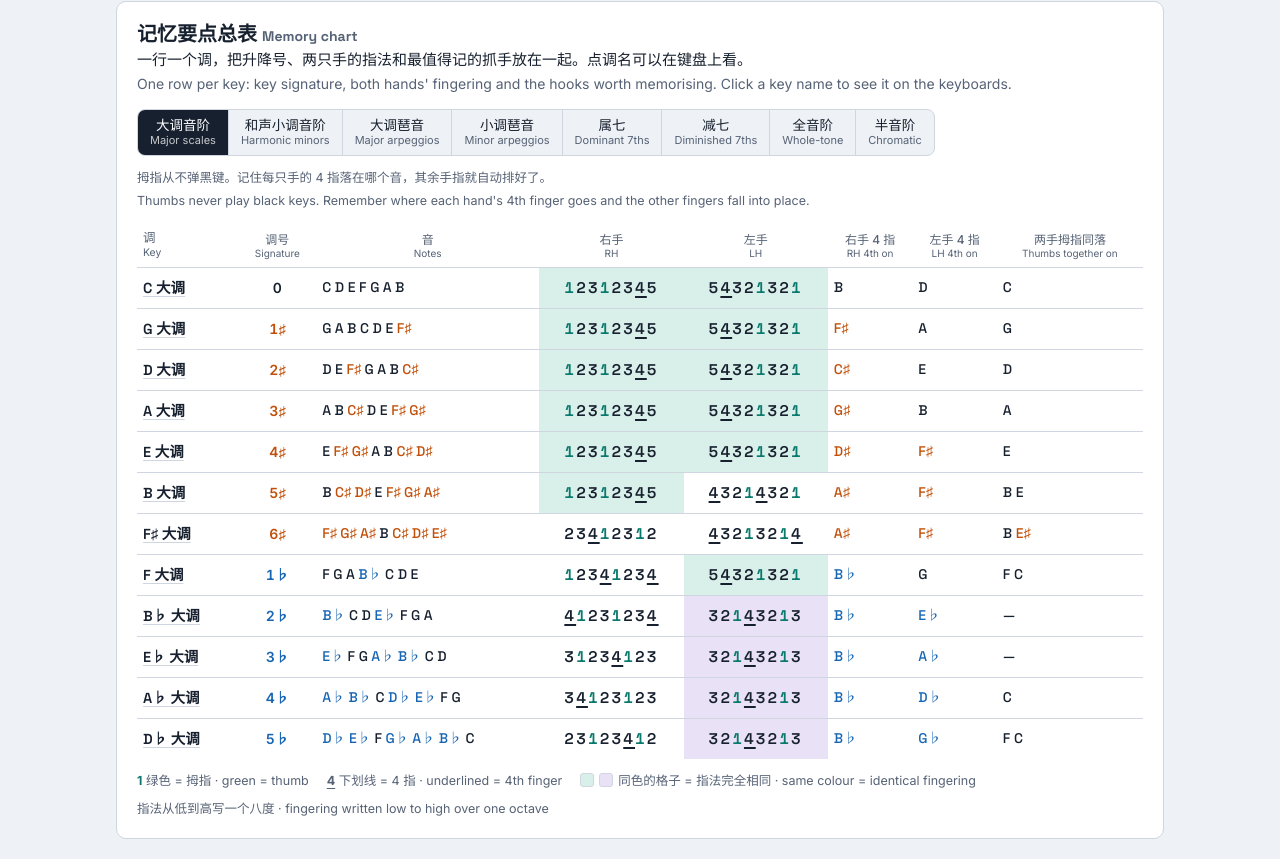
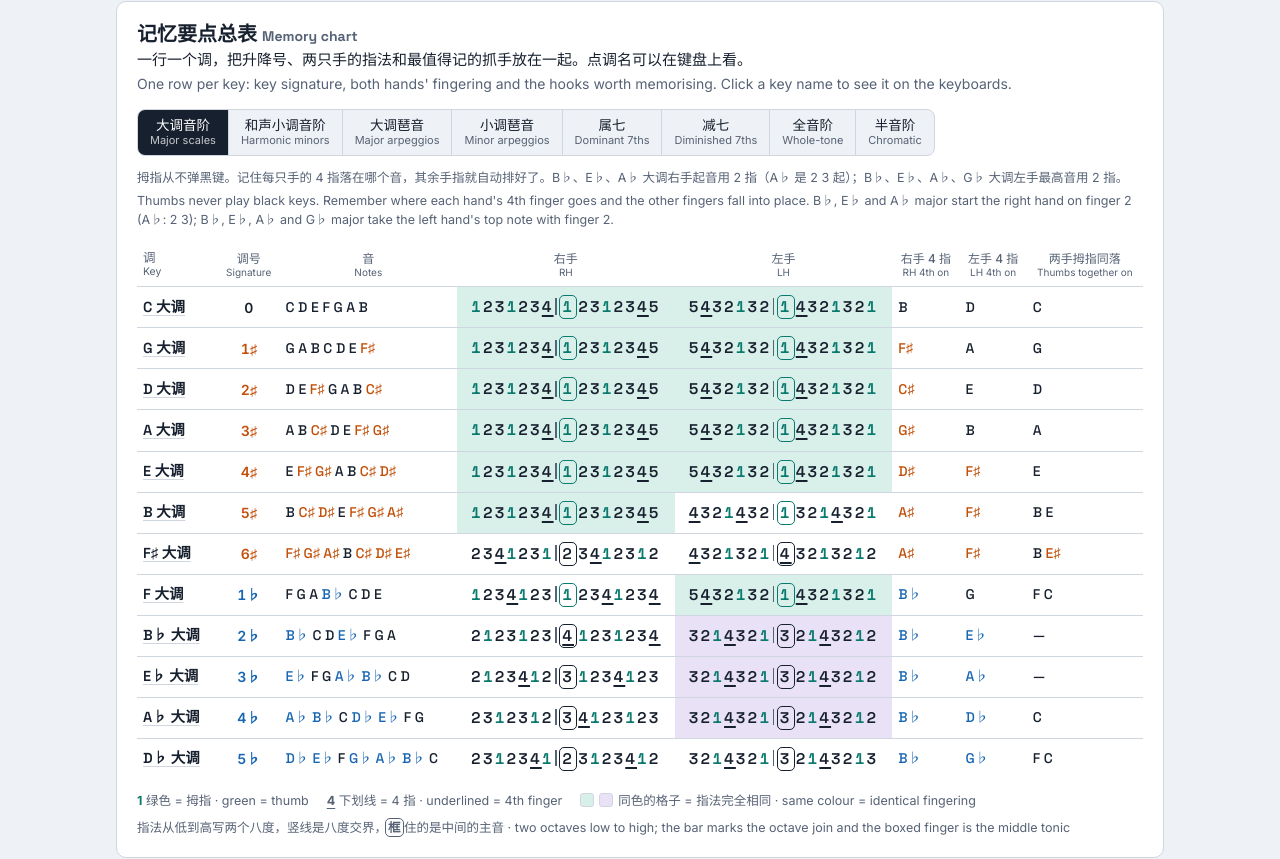
Before and after one commit to jieyi-jjy/abrsm-scales, a plain HTML site: page docs/index.html in a window 1280 px wide. Shown: the part 3926-4785 px from the top of the page. Drawn offline with Linux system fonts and the light colour scheme.

Commit message:
Fingering review: minors follow their tonic major; flat keys start RH on 2, LH top on 2; chart shows two octaves
- Every minor (natural, harmonic, melodic) uses the fingering of the major on the same tonic
- B-flat, E-flat major: RH starts on 2; A-flat major: RH starts 2 3; LH top note on 2 in B-flat, E-flat, A-flat, G-flat major
- Memory chart writes two octaves with the octave join marked

Co-Authored-By: Claude Opus 5.5 <noreply@anthropic.com>

```diff
--- a/docs/index.html
+++ b/docs/index.html
@@ -206,6 +206,9 @@ table.mem .mkey{font-family:var(--display);font-weight:600;font-size:14.5px;colo
 table.mem td.fs{font-family:var(--display);font-weight:600;font-size:15.5px;letter-spacing:.14em}
 table.mem td.fs .t{color:var(--thumb)}
 table.mem td.fs .f4{text-decoration:underline;text-underline-offset:3px;text-decoration-thickness:2px}
+table.mem td.fs{white-space:nowrap}
+table.mem td.fs .oct{display:inline-block;width:1.5px;height:1.05em;background:var(--muted);vertical-align:-.15em;margin:0 .3em 0 .1em}
+table.mem td.fs .mid,.midkey{outline:1.5px solid currentColor;outline-offset:1px;border-radius:3px;padding:0 1px;margin-right:.2em}
 table.mem td.g1{background:var(--g1)} table.mem td.g2{background:var(--g2)} table.mem td.g3{background:var(--g3)}
 table.mem td.mn{font-family:var(--display);font-weight:500;text-align:left}
 table.mem .s{color:var(--sharp)} table.mem .f{color:var(--flat)}
@@ -445,7 +448,7 @@ tbody tr:last-child td{border-bottom:none}
       <span><b style="color:var(--thumb)">1</b> 绿色 = 拇指 · green = thumb</span>
       <span><b style="text-decoration:underline;text-underline-offset:3px">4</b> 下划线 = 4 指 · underlined = 4th finger</span>
       <span><i class="sq" style="background:var(--g1);border:1px solid var(--line)"></i><i class="sq" style="background:var(--g2);border:1px solid var(--line)"></i>同色的格子 = 指法完全相同 · same colour = identical fingering</span>
-      <span>指法从低到高写一个八度 · fingering written low to high over one octave</span>
+      <span>指法从低到高写两个八度，竖线是八度交界，<b class="midkey">框</b>住的是中间的主音 · two octaves low to high; the bar marks the octave join and the boxed finger is the middle tonic</span>
     </div>
   </section>
 
@@ -555,20 +558,22 @@ const N12=[T('C'),T('C',1),T('D'),T('E',-1),T('E'),T('F'),T('F',1),T('G'),T('G',
 const STD={rh:[1,2,3,1,2,3,4],rhEnd:5,lh:[1,4,3,2,1,3,2],lhStart:5};
 const BTYPE={rh:[1,2,3,1,2,3,4],rhEnd:5,lh:[1,3,2,1,4,3,2],lhStart:4};
 const FTYPE={rh:[1,2,3,4,1,2,3],rhEnd:4,lh:[1,4,3,2,1,3,2],lhStart:5};
+// rhHead overrides the first notes of the lowest octave (A♭: 2 3, then the usual 1 2 3 1 2 3 4…).
+// Every minor scale (natural, harmonic, melodic) uses the fingering of the major on the same tonic.
 const MAJ_F={0:STD,7:STD,2:STD,9:STD,4:STD,11:BTYPE,5:FTYPE,
-  6:{rh:[2,3,4,1,2,3,1],lh:[4,3,2,1,3,2,1]},
+  6:{rh:[2,3,4,1,2,3,1],lh:[4,3,2,1,3,2,1],lhEnd:2},
   1:{rh:[2,3,1,2,3,4,1],lh:[3,2,1,4,3,2,1]},
-  8:{rh:[3,4,1,2,3,1,2],lh:[3,2,1,4,3,2,1]},
-  3:{rh:[3,1,2,3,4,1,2],lh:[3,2,1,4,3,2,1]},
-  10:{rh:[4,1,2,3,1,2,3],lh:[3,2,1,4,3,2,1]}};
-const MIN_F={9:STD,4:STD,2:STD,7:STD,0:STD,11:BTYPE,5:FTYPE,
-  6:{rh:[3,4,1,2,3,1,2],lh:[4,3,2,1,3,2,1]},
-  1:{rh:[3,4,1,2,3,1,2],lh:[3,2,1,4,3,2,1]},
-  8:{rh:[3,4,1,2,3,1,2],lh:[3,2,1,4,3,2,1]},
-  3:{rh:[3,1,2,3,4,1,2],lh:[2,1,4,3,2,1,3]},
-  10:{rh:[4,1,2,3,1,2,3],lh:[2,1,3,2,1,4,3]}};
-const MIN_OVR={natural:{8:{lh:[3,2,1,3,2,1,4]}},
-  melAsc:{6:{rh:[2,3,1,2,3,4,1]},1:{rh:[2,3,1,2,3,4,1]}}};
+  8:{rh:[3,4,1,2,3,1,2],rhStart:2,rhHead:[2,3],lh:[3,2,1,4,3,2,1],lhEnd:2},
+  3:{rh:[3,1,2,3,4,1,2],rhStart:2,lh:[3,2,1,4,3,2,1],lhEnd:2},
+  10:{rh:[4,1,2,3,1,2,3],rhStart:2,lh:[3,2,1,4,3,2,1],lhEnd:2}};
+// finger for note i (counted from the lowest note, 0..last) of a pattern laid out from its tonic
+function fAt(P,h,i,last){
+  const head=P[h+'Head'];
+  if(i===0&&P[h+'Start']) return P[h+'Start'];
+  if(head&&i<head.length) return head[i];
+  if(i===last&&P[h+'End']) return P[h+'End'];
+  return P[h][i%P.n];
+}
 // ---- root-position triad arpeggios
 const A_W1={rh:[1,2,3],rhEnd:5,lh:[1,4,2],lhStart:5};
 const A_W2={rh:[1,2,3],rhEnd:5,lh:[1,3,2],lhStart:5};
@@ -612,9 +617,8 @@ function scaleP(t,minor,form,dir){
   const pc=pcOf(t); let iv,f;
   if(!minor){iv=IV.major;f=MAJ_F[pc];}
   else{
-    const eff=form==='melodic'?(dir==='asc'?'melAsc':'natural'):form;
     iv=form==='melodic'?(dir==='asc'?IV.melodic:IV.natural):IV[form];
-    f=Object.assign({},MIN_F[pc],(MIN_OVR[eff]||{})[pc]||{});
+    f=MAJ_F[pc];
   }
   return Object.assign({n:7,pc,iv,sp:spell(t,iv)},f);
 }
@@ -693,7 +697,8 @@ function current(){
     const [a,b]=LL[hand], lo=Math.min(a,b), hi=Math.max(a,b), st=a<=b?1:-1, out=[];
     for(let k=a;;k+=st){
       const d=mod(k,P.n); let f=P[hand][d];
-      if(d===0){ if(k===lo&&P[hand+'Start'])f=P[hand+'Start']; if(k===hi&&P[hand+'End'])f=P[hand+'End']; }
+      if(mod(lo,P.n)===0) f=fAt(P,hand,k-lo,mod(hi,P.n)===0?hi-lo:-1);
+      else if(d===0&&k===hi&&P[hand+'End']) f=P[hand+'End'];
       out.push({k,d,midi:base+12*Math.floor(k/P.n)+P.iv[d],sp:P.sp[d],f});
       if(k===b)break;
     }
@@ -971,7 +976,7 @@ function drawTable(cur){
   const P=cur.P, n=P.n, K=S.kind, idx=[...Array(n+1).keys()];
   const form=K==='scale'?S.form:'harmonic';
   const raised=(S.minor&&n===7)?(form==='harmonic'?[6]:form==='melodic'&&S.dir==='asc'?[5,6]:[]):[];
-  const fin=(hand,i)=>i===0?(P[hand+'Start']||P[hand][0]):i===n?(P[hand+'End']||P[hand][0]):P[hand][i];
+  const fin=(hand,i)=>fAt(P,hand,i,n);
   let h='<thead><tr><th>第几个音 Step</th>'+idx.map(i=>`<th>${i+1}</th>`).join('')+'</tr></thead><tbody>';
   h+='<tr><td>音名 Note</td>'+idx.map(i=>{const s=P.sp[i%n]; return `<td class="nn ${cls(s.a)}">${nm(s)}${raised.includes(i)?'<sup>↑</sup>':''}</td>`;}).join('')+'</tr>';
   const row=(lab,hand)=>'<tr><td>'+lab+'</td>'+idx.map(i=>{const f=fin(hand,i); return `<td class="fg${f===1?' t':''}">${f}</td>`;}).join('')+'</tr>';
@@ -982,7 +987,9 @@ function drawTable(cur){
   if(raised.length) foot.push('↑ 表示比调号多升高半音的音。 ↑ marks a note raised beyond the key signature.');
   if(P.rhEnd) foot.push(`右手：只有最高的 ${a} 用 ${P.rhEnd} 指，中间经过 ${a} 时用 ${P.rh[0]} 指。 RH: only the very top ${a} takes ${P.rhEnd}; passing through ${a} uses ${P.rh[0]}.`);
   if(P.lhStart) foot.push(`左手：只有最低的 ${a} 用 ${P.lhStart} 指，中间经过 ${a} 时用 ${P.lh[0]} 指。 LH: only the very bottom ${a} takes ${P.lhStart}; passing through ${a} uses ${P.lh[0]}.`);
-  if(P.rhStart) foot.push(`右手：起音用 ${P.rhStart} 指，之后每次回到 ${a} 用 ${P.rh[0]} 指。 RH: start on ${P.rhStart}; afterwards ${a} takes ${P.rh[0]}.`);
+  if(P.rhHead){const b=nm(P.sp[1]); foot.push(`右手：起音 ${a} 用 ${P.rhHead[0]} 指、第二个音 ${b} 用 ${P.rhHead[1]} 指；之后每次回到 ${a} 用 ${P.rh[0]} 指，${b} 用 ${P.rh[1]} 指。 RH: start ${a} with ${P.rhHead[0]} and ${b} with ${P.rhHead[1]}; afterwards ${a} takes ${P.rh[0]} and ${b} takes ${P.rh[1]}.`);}
+  else if(P.rhStart) foot.push(`右手：起音用 ${P.rhStart} 指，之后每次回到 ${a} 用 ${P.rh[0]} 指。 RH: start on ${P.rhStart}; afterwards ${a} takes ${P.rh[0]}.`);
+  if(P.lhEnd) foot.push(`左手：只有最高的 ${a} 用 ${P.lhEnd} 指，中间经过 ${a} 时用 ${P.lh[0]} 指。 LH: only the very top ${a} takes ${P.lhEnd}; passing through ${a} uses ${P.lh[0]}.`);
   if(!P.rhEnd&&!P.rhStart&&n===7&&P.rh[0]!==2) foot.push('右手从黑键开始：有些教材第一个音印成 2 指，之后和这里一样。 RH starts on a black key: some editions print finger 2 for the first note, then continue as shown.');
   if(cur.L.lh[1]<cur.L.lh[0]) foot.push('反向时，左手往下弹：把"左手"这一行从右往左读。 In contrary motion the left hand goes down: read the LH row from right to left.');
   if(K==='scale'&&S.minor&&S.form==='melodic') foot.push('旋律小调上行和下行的音不同，用上面的"上行／下行"切换。 Melodic minor differs going up and down; use the Ascending / Descending switch above.');
@@ -1193,8 +1200,8 @@ document.addEventListener('keydown',e=>{if(e.key==='Escape'&&focusOn) setFocus(f
 const MTABS=[['maj','大调音阶','Major scales'],['min','和声小调音阶','Harmonic minors'],['amaj','大调琶音','Major arpeggios'],['amin','小调琶音','Minor arpeggios'],
   ['dom7','属七','Dominant 7ths'],['dim7','减七','Diminished 7ths'],['whole','全音阶','Whole-tone'],['chrom','半音阶','Chromatic']];
 const MHINT={
-  maj:['拇指从不弹黑键。记住每只手的 4 指落在哪个音，其余手指就自动排好了。','Thumbs never play black keys. Remember where each hand\'s 4th finger goes and the other fingers fall into place.'],
-  min:['这里是和声小调，↑ 是升高的第 7 级。旋律小调上行时，F♯ 和 C♯ 小调右手改成 2 3 1 2 3 4 1；自然小调时，G♯ 小调左手改成 3 2 1 3 2 1 4。其余和表里一样。','Harmonic minors; ↑ marks the raised 7th. In melodic minor ascending, F♯ and C♯ minor change the right hand to 2 3 1 2 3 4 1; in natural minor, G♯ minor changes the left hand to 3 2 1 3 2 1 4. Everything else stays as shown.'],
+  maj:['拇指从不弹黑键。记住每只手的 4 指落在哪个音，其余手指就自动排好了。B♭、E♭、A♭ 大调右手起音用 2 指（A♭ 是 2 3 起）；B♭、E♭、A♭、G♭ 大调左手最高音用 2 指。','Thumbs never play black keys. Remember where each hand\'s 4th finger goes and the other fingers fall into place. B♭, E♭ and A♭ major start the right hand on finger 2 (A♭: 2 3); B♭, E♭, A♭ and G♭ major take the left hand\'s top note with finger 2.'],
+  min:['原则：每个小调都和同名大调用同样的指法（A 小调 = A 大调，C♯ 小调 = D♭ 大调……），自然、和声、旋律小调都一样。这里列的是和声小调，↑ 是升高的第 7 级。','Rule: every minor uses the same fingering as the major on the same tonic (A minor = A major, C♯ minor = D♭ major…), in natural, harmonic and melodic forms alike. Harmonic minors shown; ↑ marks the raised 7th.'],
   amaj:['原位琶音。白键起音：右手 1 2 3 (5)，左手 5 4 2 1 或 5 3 2 1。黑键起音：让拇指落在白键上。','Root position. From a white key: right hand 1 2 3 (5), left hand 5 4 2 1 or 5 3 2 1. From a black key: put the thumb on a white key.'],
   amin:['原位琶音。和大调琶音一样的思路：先找拇指落在哪个白键。','Root position. Same idea as the major arpeggios: find the white key the thumb lands on first.'],
   dom7:['第一列是调名。属七和弦从这个调的第 5 级音开始，弹完解决到主音。','The first column is the key. Its dominant seventh starts on the 5th degree and resolves onto the tonic at the end.'],
@@ -1203,7 +1210,8 @@ const MHINT={
   chrom:['黑键全部 3 指，白键用拇指；连续两个白键时加一个 2 指：右手在 C 和 F，左手在 E 和 B。从哪个音开始都一样。','Every black key takes 3 and white keys take the thumb; where two white keys are adjacent add finger 2: on C and F in the right hand, on E and B in the left. The same from any starting note.']};
 const KORDER=[0,1,2,3,4,5,6,11,10,9,8,7];
 let MT='maj', MROWS=[];
-const fingers=(P,h)=>[...Array(P.n+1).keys()].map(i=>i===0?(P[h+'Start']||P[h][0]):i===P.n?(P[h+'End']||P[h][0]):P[h][i]);
+// two octaves, low to high: the crossing from the first octave into the second is where mistakes happen
+const fingers=(P,h)=>[...Array(2*P.n+1).keys()].map(i=>fAt(P,h,i,2*P.n));
 function memRows(){
   const key=(minor,fn,ext)=>KORDER.map(pos=>{const t=tonicAt(pos,minor,false);
     return {label:keyZh(t,minor),t,minor,P:fn(t),st:Object.assign({pos,minor,enh:false,inv:0,form:'harmonic'},ext)};});
@@ -1226,7 +1234,8 @@ function drawChart(){
     const top=Object.keys(cnt).filter(p=>cnt[p]>1).sort((a,b)=>cnt[b]-cnt[a]).slice(0,3);
     return p=>{const i=top.indexOf(p); return i<0?'':' g'+(i+1);};};
   const tr=tint('rh'), tl=tint('lh');
-  const fcell=(r,h,tf)=>{const f=fingers(r.P,h); return `<td class="fs${tf(f.join(''))}">${f.map(x=>`<span class="${x===1?'t':x===4&&scale?'f4':''}">${x}</span>`).join('')}</td>`;};
+  const fcell=(r,h,tf)=>{const f=fingers(r.P,h), n=r.P.n;
+    return `<td class="fs${tf(f.join(''))}">${f.map((x,i)=>`${i===n?'<i class="oct"></i>':''}<span class="${[x===1?'t':x===4&&scale?'f4':'',i===n?'mid':''].join(' ').trim()}">${x}</span>`).join('')}</td>`;};
   const on=(P,arr,k)=>P.sp.filter((_,i)=>arr[i]===k).map(n=>`<span class="${cls(n.a)}">${nm(n)}</span>`).join(' ')||'—';
   let h='<thead><tr>'+th(start?'起始音':'调',start?'Start':'Key')+(scale?th('调号','Signature'):'')+th('音','Notes')+th('右手','RH')+th('左手','LH')
     +(scale?th('右手 4 指','RH 4th on')+th('左手 4 指','LH 4th on')+th('两手拇指同落','Thumbs together on'):th('右手拇指','RH thumb on')+th('左手拇指','LH thumb on'))+'</tr></thead><tbody>';
```
Also changed, not shown: index.html (+31 -22 lines).
